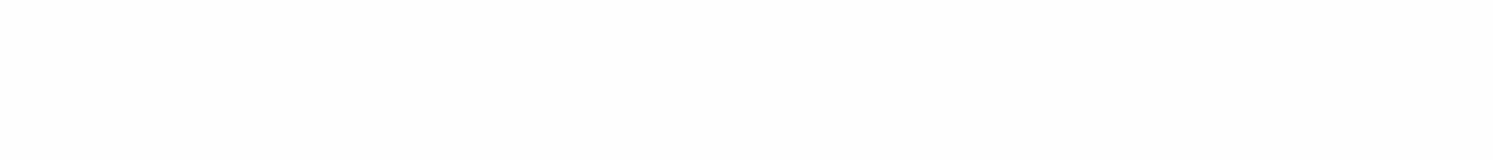
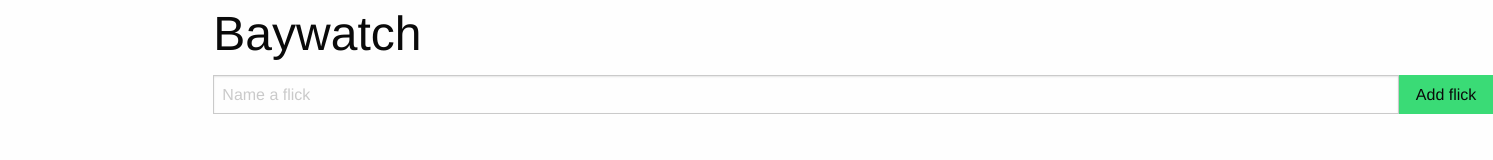
Before and after one commit to oburrr/baywatch, a plain HTML site: page index.html in a window 1280 px wide. Shown: the whole page, 1493 px wide, since content can reach past the window. Drawn offline with nearby package versions, Linux system fonts and the light colour scheme.

Commit message:
Add flick form

```diff
--- a/index.html
+++ b/index.html
@@ -10,7 +10,28 @@
     <link rel="stylesheet" href="app.css">
   </head>
   <body>
-
+    <div class="grid=x">
+        <div class="medium-8 medium-offset-2 cell">
+            <h1>Baywatch</h1>
+            <form id="flick-form">
+                <div class="input-group">
+                    <input
+                        type="text"
+                        class="input-group-field"
+                        name="flickName"
+                        placeholder="Name a flick"
+                    >
+                    <div class="input-group-button">
+                        <button
+                            type="submit"
+                            class="success button">
+                            Add flick
+                        </button>
+                    </div>
+                </div>
+            </form>
+        </div>
+    </div>
     <script src="app.js"></script>
   </body>
 </html>
```
